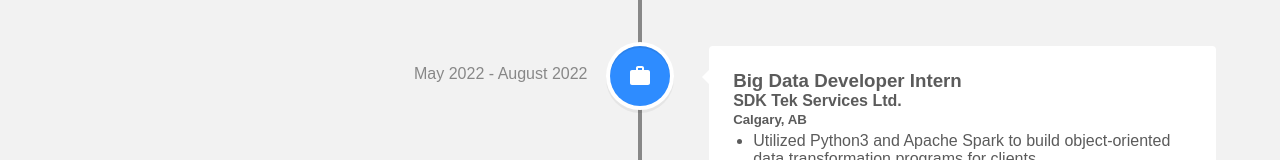
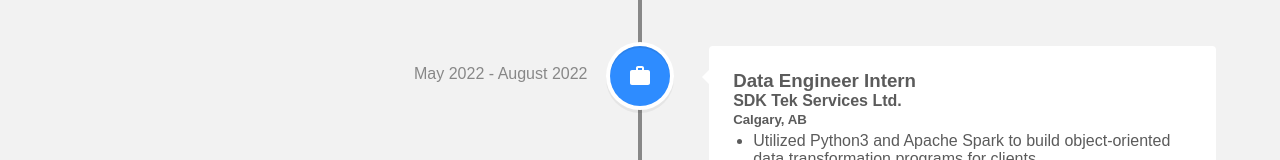
Before and after one commit to joshuajipp/portfolio_website, a React (Create React App) app: page /experience in a window 1280 px wide. Shown: the part 727-887 px from the top of the page. Built offline with nearby package versions, Linux system fonts and the light colour scheme; the HTML template or start-up script is replaced by a standard one.

Commit message:
experince update

```diff
--- a/src/pages/Experience.jsx
+++ b/src/pages/Experience.jsx
@@ -88,7 +88,7 @@
         >
           <div className="note-header-indent">
             <h3 className="vertical-timeline-element-title">
-              Big Data Developer Intern
+              Data Engineer Intern
             </h3>
             <h4 className="vertical-timeline-element-subtitle">SDK Tek Services Ltd.</h4>
             <h5 className="grade">Calgary, AB</h5>
@@ -119,7 +119,7 @@
         >
           <div className="note-header-indent">
             <h3 className="vertical-timeline-element-title">
-              Software Engineer Intern
+              Cloud Engineer Intern
             </h3>
             <h4 className="vertical-timeline-element-subtitle">SDK Tek Services Ltd.</h4>
             <h5 className="grade">Calgary, AB</h5>
```
